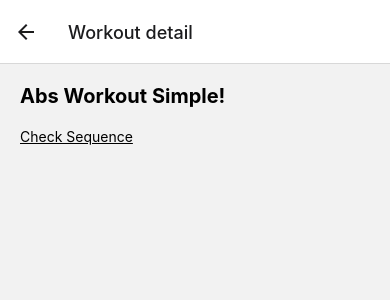
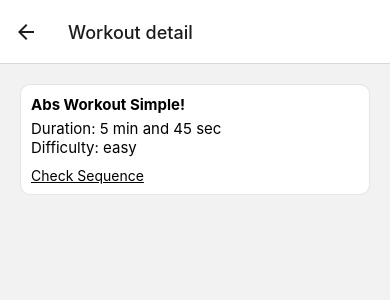
Before and after one commit to Isrealsix/workout, a React Native app: screen / in a window 390 px wide. Both pictures are taken after a click on the element 195 px from the left and 212 px from the top of the page. Shown: the top 300 px of the page. Built offline with nearby package versions, Linux system fonts and the light colour scheme.

Commit message:
added workout item children

```diff
--- a/components/WorkoutItem.tsx
+++ b/components/WorkoutItem.tsx
@@ -1,13 +1,23 @@
-import { View, Text, StyleSheet } from "react-native";
+import { View, Text, StyleSheet, StyleProp, ViewStyle } from "react-native";
 import { Workout } from "../types";
 import { formatSec, secToMin } from "../utils/time";
 
-const WorkoutItem = ({ item }: { item: Workout[number] }) => {
+interface IProps {
+  item: Workout[number];
+  children?: React.ReactNode;
+  childStyles?: StyleProp<ViewStyle>;
+}
+const WorkoutItem: React.FC<IProps> = ({
+  item,
+  children,
+  childStyles = {},
+}) => {
   return (
     <View style={styles.container}>
       <Text style={styles.name}>{item.name}</Text>
       <Text style={styles.duration}>Duration: {formatSec(item.duration)}</Text>
       <Text style={styles.difficulty}>Difficulty: {item.difficulty}</Text>
+      {children && <View style={childStyles}>{children}</View>}
     </View>
   );
 };
@@ -19,7 +29,7 @@
     borderWidth: 1,
     padding: 10,
     marginBottom: 10,
-    backgroundColor: '#fff'
+    backgroundColor: "#fff",
   },
   name: {
     fontSize: 15,
--- a/screens/WorkoutDetailScreen.tsx
+++ b/screens/WorkoutDetailScreen.tsx
@@ -5,6 +5,7 @@
 import PressableText from "../components/styled/PressableText";
 import { formatSec } from "../utils/time";
 import { FontAwesome } from "@expo/vector-icons";
+import WorkoutItem from "../components/WorkoutItem";
 
 interface IProps {
   route?: {
@@ -20,7 +21,12 @@
   if (!workout) return;
   return (
     <View style={styles.container}>
-      <Text style={styles.header}>{workout.name}</Text>
+      <WorkoutItem
+        item={workout}
+        childStyles={{
+          marginTop: 10,
+        }}
+      >
         <Modal
           activator={({ handleOpen }) => (
             <PressableText onPress={handleOpen} text="Check Sequence" />
@@ -39,6 +45,7 @@
             ))}
           </View>
         </Modal>
+      </WorkoutItem>
       {/* <PressableText
         onPress={() => setIsModalVisible(true)}
         text="Check Sequence"
```
Lines whose indentation alone changed are shown as unchanged.
